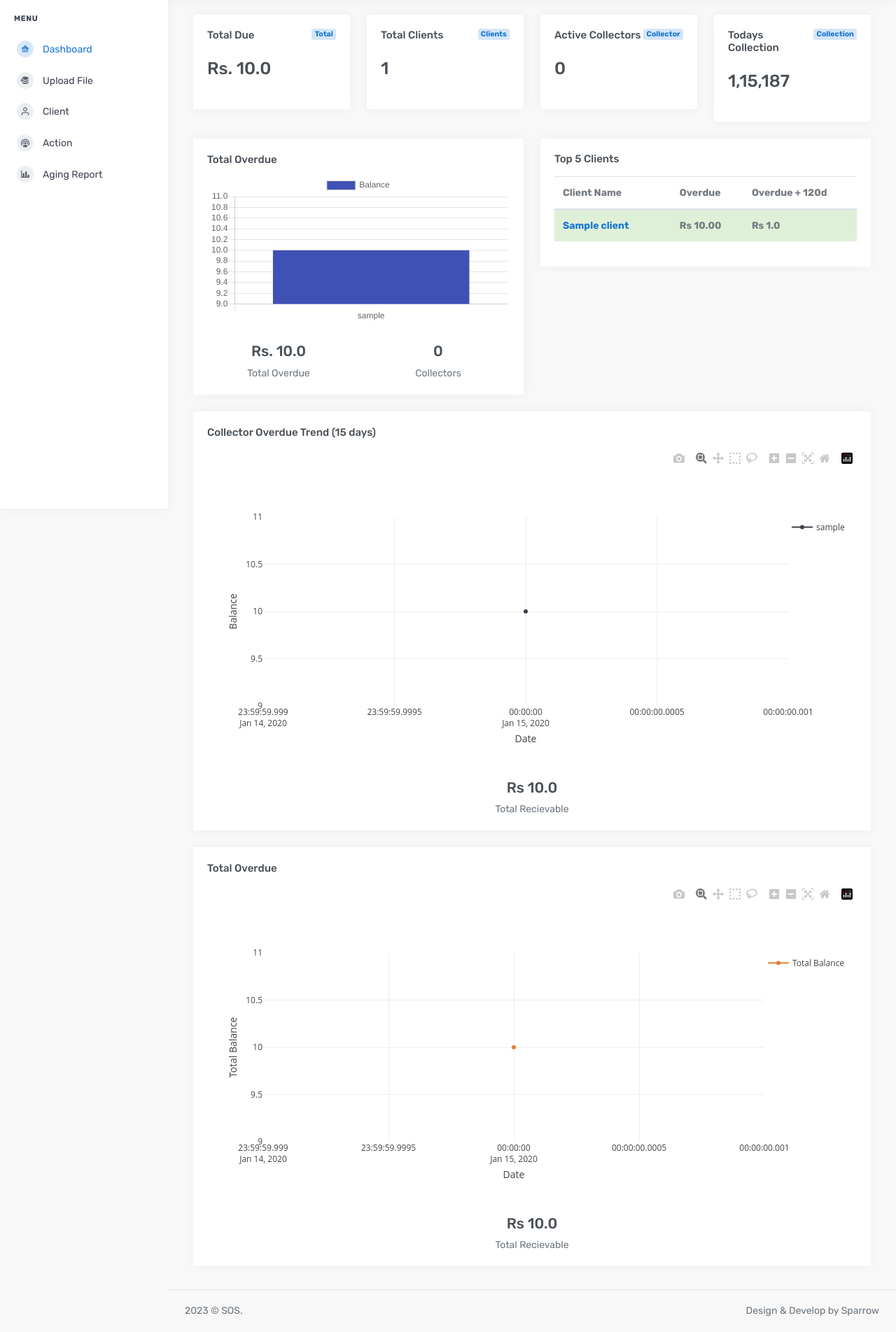
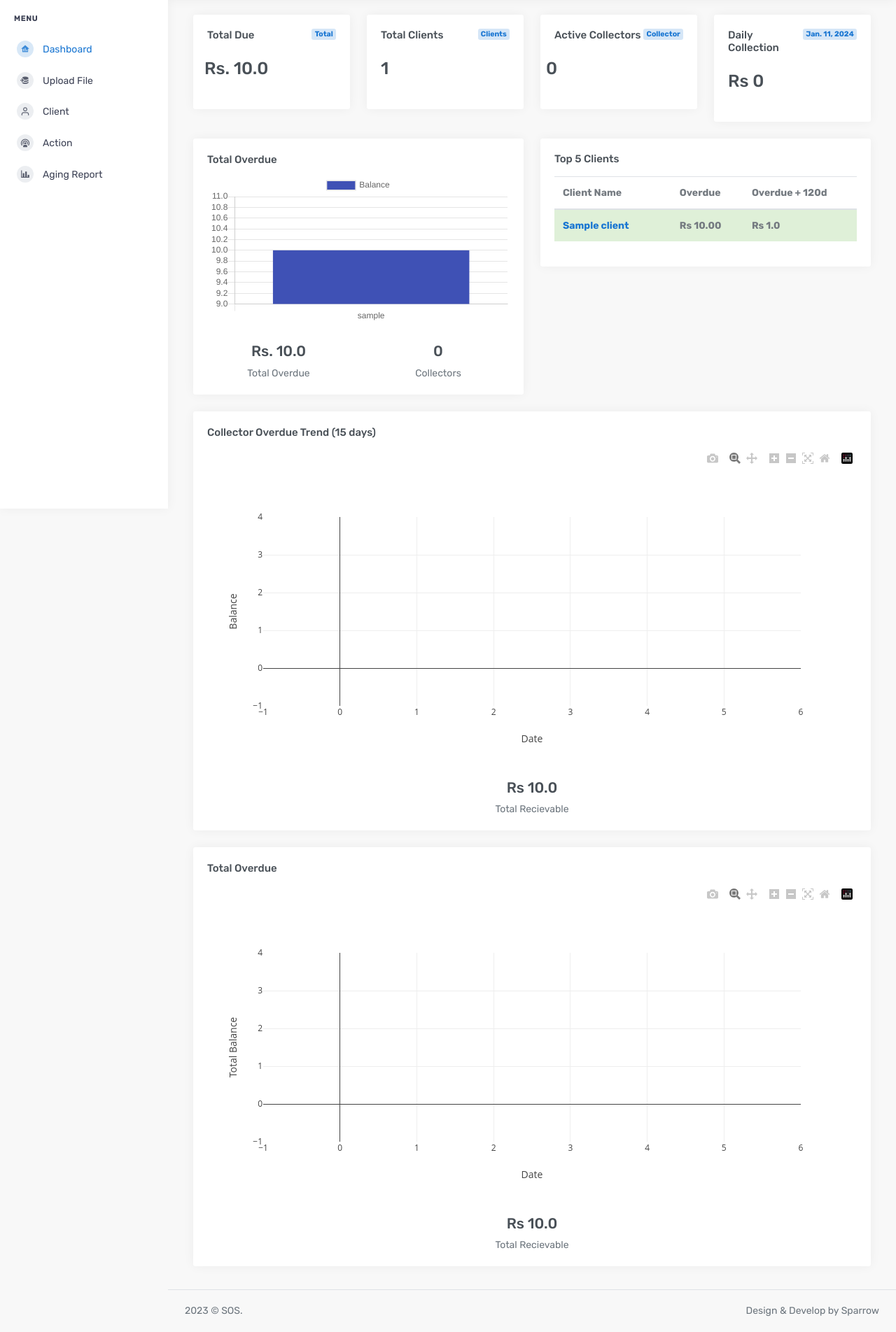
Before and after one commit to Bic-ky/Automated-Debt-Collection, a Django app: page /account/admindashboard/ in a window 1280 px wide. Shown: the part 73-1977 px from the top of the page at 70% size. Run offline with Django 4.2, Linux system fonts and the light colour scheme; a user stored in the database is signed in; tables that the repository leaves empty hold one stand-in row (values such as "Sample post"); some libraries are stand-ins or nearby versions; some web fonts are replaced.

Commit message:
All features completed

```diff
--- a/account/views.py
+++ b/account/views.py
@@ -16,6 +16,7 @@ from django.db.models import Sum, F, Max, Q
 import json
 from django.http import JsonResponse
 from django.utils import timezone
+from datetime import datetime, timedelta, date
 # Create your views here.
 
 
@@ -81,8 +82,11 @@ def userdashboard(request):
     # Filter clients for the currently logged-in user
     clients = Client.objects.filter(collector=user)
 
-    # Calculate total cycles for each client
-    total_cycles_by_client = {client.id: calculate_total_cycles_for_client(client) for client in clients}
+    if clients.exists():  # Check if there are clients before calculating total cycles
+        # Calculate total cycles for each client
+        total_cycles_by_client = {client.id: calculate_total_cycles_for_client(client) for client in clients}
+    else:
+        total_cycles_by_client = {}
 
     # Filter bills for the clients associated with the logged-in user
     bills = Bill.objects.filter(short_name__collector=request.user)
@@ -113,8 +117,13 @@ def userdashboard(request):
     # Calculate the grand total sum of all bills' balance
     grand_total_balance = bills.aggregate(Sum('balance'))['balance__sum'] or 0
 
-    # Calculate percentages based on grand total balance
-    percentages = calculate_percentages(aging_data, grand_total_balance)
+    # Check if there are clients associated with the logged-in user
+    if clients.exists():
+        # Calculate percentages based on grand total balance
+        percentages = calculate_percentages(aging_data, grand_total_balance)
+    else:
+        # Set percentages to an empty dictionary or handle it as per your requirement
+        percentages = {}
 
     # Get the top 5 clients with the highest balance
     top_clients = clients.order_by('-balance')[:5]
@@ -145,6 +154,29 @@ def admindashboard(request):
     bills = Bill.objects.all()
     collector = User.objects.filter(role=2)
     total_collector = collector.count
+
+    # Calculate yesterday's date
+    yesterday = datetime.now().date() - timedelta(days=1)
+
+    # Get yesterday's balance
+    yesterday_balance = CompanyBalance.objects.filter(date=yesterday).values('total_balance').first()
+
+    # Get today's balance
+    today_balance =CompanyBalance.objects.filter(date=datetime.now().date()).values('total_balance').first()
+
+
+    if yesterday_balance and today_balance:
+        # Calculate the difference as yesterday's balance minus today's balance
+        balance_difference = yesterday_balance['total_balance'] - today_balance['total_balance']
+
+
+        if balance_difference > 0:
+            # Update collector_balance by subtracting the positive difference
+            balance_difference = 'Rs ' + str(balance_difference)
+
+    else:
+        balance_difference=   'Rs 0'
+
     # Calculate the grand total sum of all bills' balance
     total_balance = bills.aggregate(Sum('balance'))['balance__sum'] or 0
 
@@ -164,9 +196,11 @@ def admindashboard(request):
             else:
                 collector_data[collector.user_name] = total_due
 
+    # Calculate the date 15 days ago
+    fifteen_days_ago = timezone.now() - timedelta(days=15)
 
     # Filter daily balances for the last 15 days
-    daily_balances = DailyBalance.objects.order_by('date')
+    daily_balances = DailyBalance.objects.filter( date__gte=fifteen_days_ago).order_by('date')
 
     # Prepare data for Morris Line Chart
         # Prepare data for Morris Line Chart
@@ -195,14 +229,15 @@ def admindashboard(request):
                 'data': [data_point],
             })
 
-    company_balance = CompanyBalance.objects.order_by('date')
+    company_balance = CompanyBalance.objects.filter( date__gte=fifteen_days_ago).order_by('date')
     # Prepare data for Morris Line Chart
     company_data = []
     for company_balance in company_balance:
         company_data.append({
             'y': company_balance.date.strftime('%Y-%m-%d'),
-            'total_balance': float(company_balance.total_balance),
+            'balance': float(company_balance.total_balance),
         })
+
     context = {
         'clients' : clients ,
         'total_overdue' : total_overdue ,
@@ -213,6 +248,8 @@ def admindashboard(request):
         'collector_data': collector_data ,
         'chart_data': json.dumps(chart_data),
         'company_data':company_data,
+        'balance_difference':balance_difference,
+        'yesterday':yesterday,
 
     }
     return render(request ,'admin_dash.html', context)
--- a/templates/admin_dash.html
+++ b/templates/admin_dash.html
@@ -17,11 +17,11 @@
                             <h5 class="card-title mb-0">Total Due</h5>
                         </div>
                         <div class="row d-flex align-items-center mb-4">
-                            <div class="col-8">
-                                <h3 class="d-flex align-items-center mb-0">
+
+                                <h3 class="d-flex align-items-center ml-2 mb-0">
                                     Rs. {{total_overdue}}
                                 </h3>
-                            </div>
+
 
                         </div>
                     </div>
@@ -57,11 +57,11 @@
                             <h5 class="card-title mb-0">Active Collectors</h5>
                         </div>
                         <div class="row d-flex align-items-center mb-4">
-                            <div class="col-8">
+
                                 <h3 class="d-flex align-items-center mb-0">
                                     {{ total_collector }}
                                 </h3>
-                            </div>
+
 
                         </div>
                     </div>
@@ -74,13 +74,13 @@
                 <div class="card">
                     <div class="card-body">
                         <div class="mb-4">
-                            <span class="badge badge-soft-primary float-right">Collection </span>
-                            <h5 class="card-title mb-0">Todays Collection</h5>
+                            <span class="badge badge-soft-primary float-right">{{yesterday}} </span>
+                            <h5 class="card-title mb-0">Daily Collection</h5>
                         </div>
                         <div class="row d-flex align-items-center mb-4">
                             <div class="col-8">
                                 <h3 class="d-flex align-items-center mb-0">
-                                    1,15,187
+                                     {{balance_difference}}
                                 </h3>
                             </div>
 
@@ -313,7 +313,7 @@
 
             // Create an array for x and y values
             var xValues = companyData.map(item => item.y);
-            var yValues = companyData.map(item => item.total_balance);
+            var yValues = companyData.map(item => item.balance);
 
             // Create a trace for Plotly Line Chart
             var trace = {
@@ -323,7 +323,7 @@
                 mode: 'lines+markers',
                 name: 'Total Balance',
                 line: {
-                    color: '#e17f36',
+                    color: '#e17f36', // Use the specified color
                 },
             };
 
@@ -346,6 +346,7 @@
             // Render Plotly Line Chart for company
             Plotly.newPlot('company-chart', [trace], layoutCompany);
         }
+
     });
 
     // Function to generate a random color
--- a/templates/user_dash.html
+++ b/templates/user_dash.html
@@ -11,7 +11,7 @@
                         </div>
                         <div class="row d-flex align-items-center mb-4">
 
-                                <h2 class="d-flex align-items-center ml-2">
+                                <h2 class="d-flex align-items-center ml-2 mb-0">
                                     Rs {{ grand_total_balance|floatformat:2}}
                                 </h2>
 
```
Also changed, not shown: sales/views.py (+18 -1 lines).
